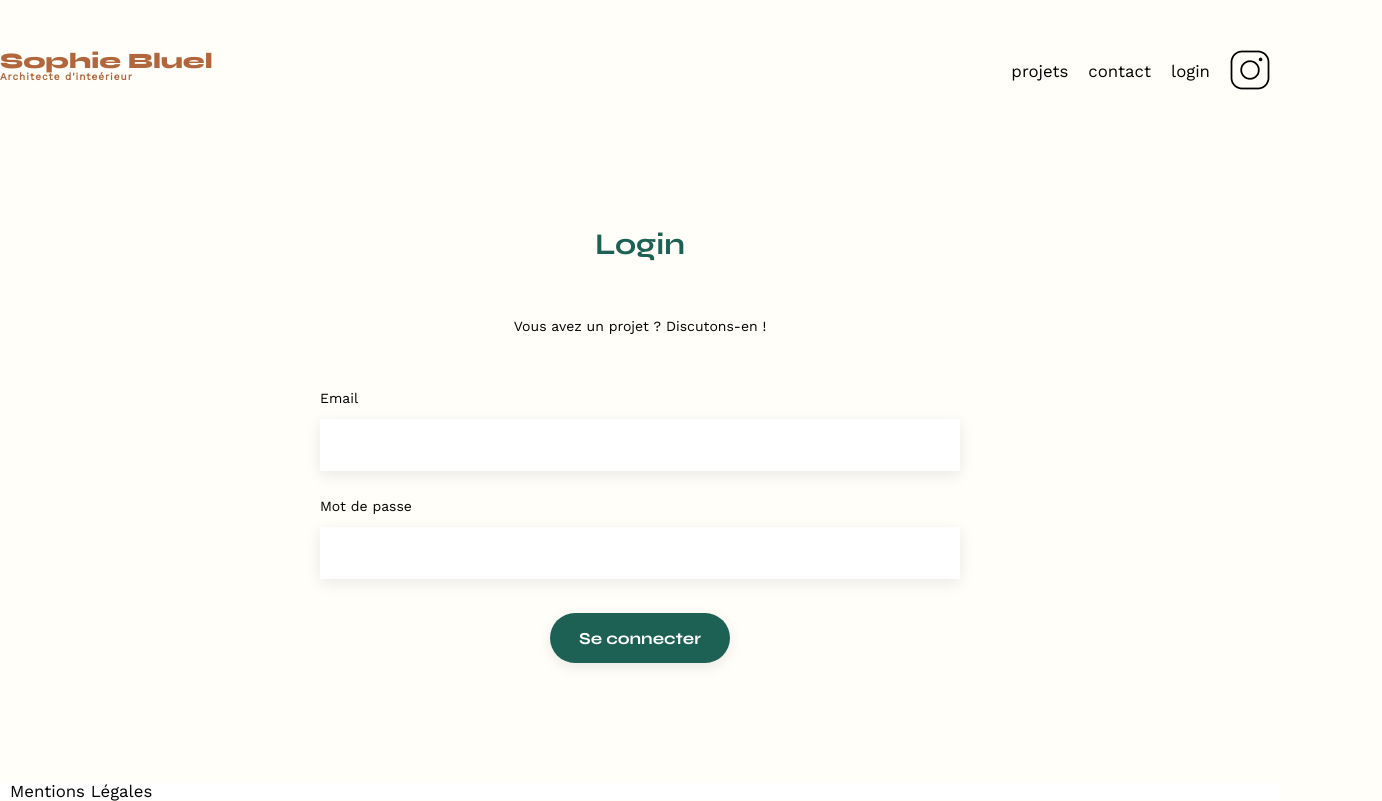
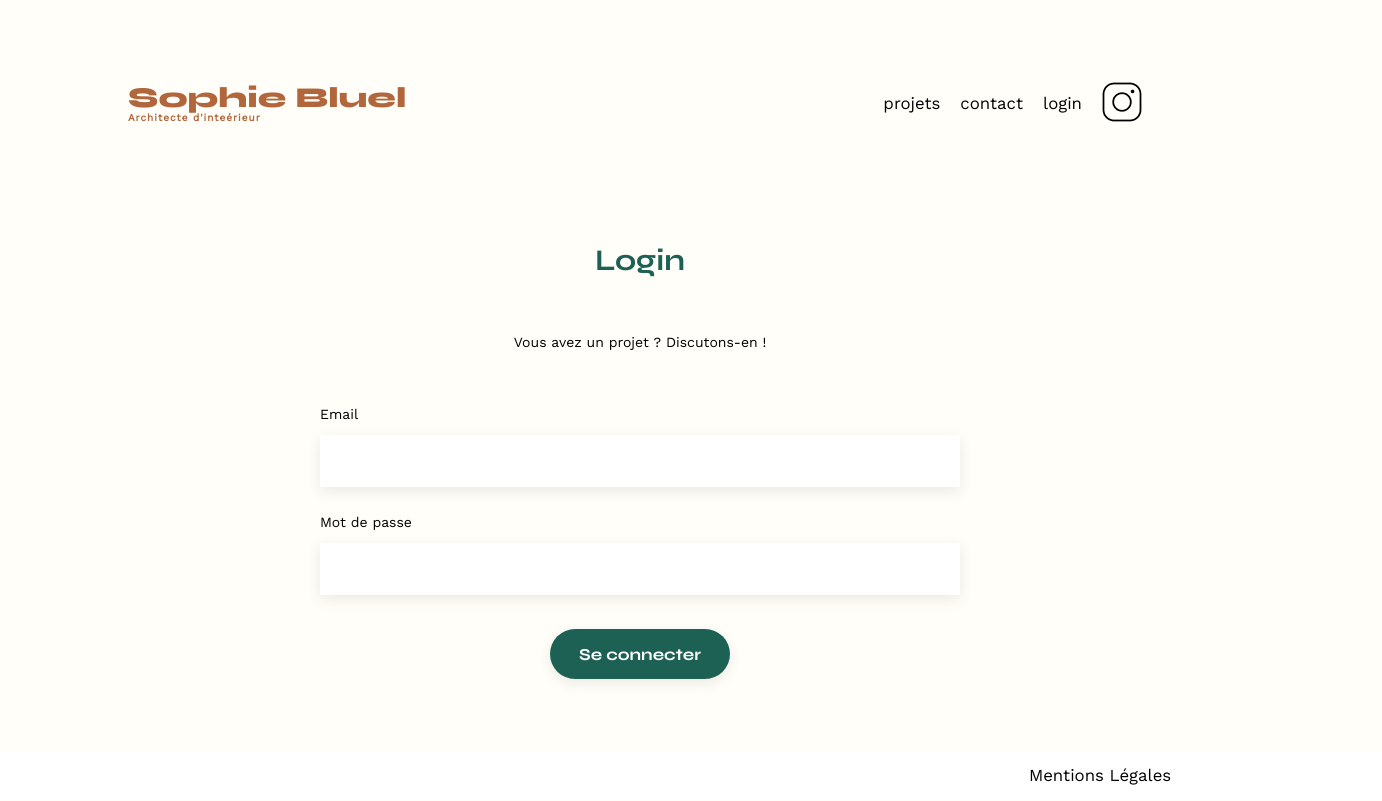
Before and after one commit to hNnicolas/P3_Sophie_Bluel, a plain HTML site: page FrontEnd/login.html in a window 1280 px wide. Shown: the whole page, 1382 px wide, since content can reach past the window. Drawn offline with nearby package versions, Linux system fonts and the light colour scheme.

Commit message:
Mise à jour page login

```diff
--- a/FrontEnd/assets/css/style.css
+++ b/FrontEnd/assets/css/style.css
@@ -162,6 +162,17 @@ header {
   margin: 50px 0;
 }
 
+.login-header {
+  display: flex;
+  justify-content: space-between;
+  align-items: center;
+  padding: 2rem 10vw;
+}
+
+.login-header h1 {
+  font-size: 1.8rem;
+}
+
 section {
   margin: 50px 0;
 }
@@ -304,23 +315,13 @@ input[type="submit"] {
 .footer-nav {
   width: 100vw;
   background-color: #ffffff;
-}
-
-.footer-container {
-  max-width: 1140px;
-  margin: 0 auto;
   padding: 20px;
   display: flex;
   justify-content: flex-end;
+  padding: 1rem 4vw;
 }
 
-.footer-container ul {
-  display: flex;
-  list-style: none;
-  margin: 0;
-  padding: 0;
+.footer-nav .mentions {
+  margin-right: 150px;
+  padding-left: 10vw;
 }
-
-.footer-container li {
-  font-size: 1.2em;
-}
--- a/FrontEnd/login.html
+++ b/FrontEnd/login.html
@@ -17,7 +17,7 @@
   </head>
 
   <body>
-    <header>
+    <header class="login-header">
       <h1>Sophie Bluel <span>Architecte d'inteérieur</span></h1>
       <nav>
         <ul>
@@ -45,7 +45,7 @@
     <footer>
       <nav class="footer-nav">
         <ul>
-          <li>Mentions Légales</li>
+          <li class="mentions">Mentions Légales</li>
         </ul>
       </nav>
     </footer>
```
Also changed, not shown: FrontEnd/index.html (+1 -3 lines).
